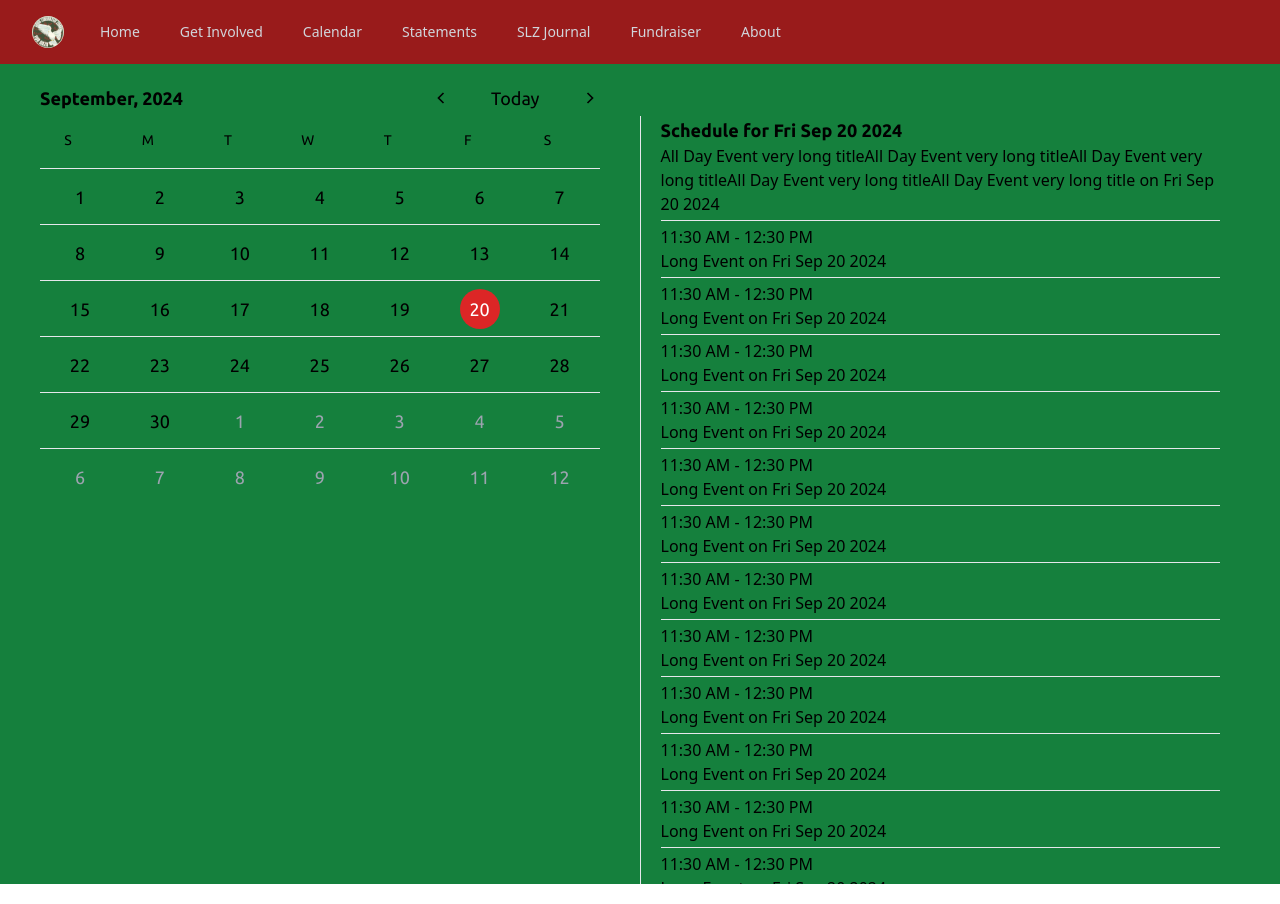
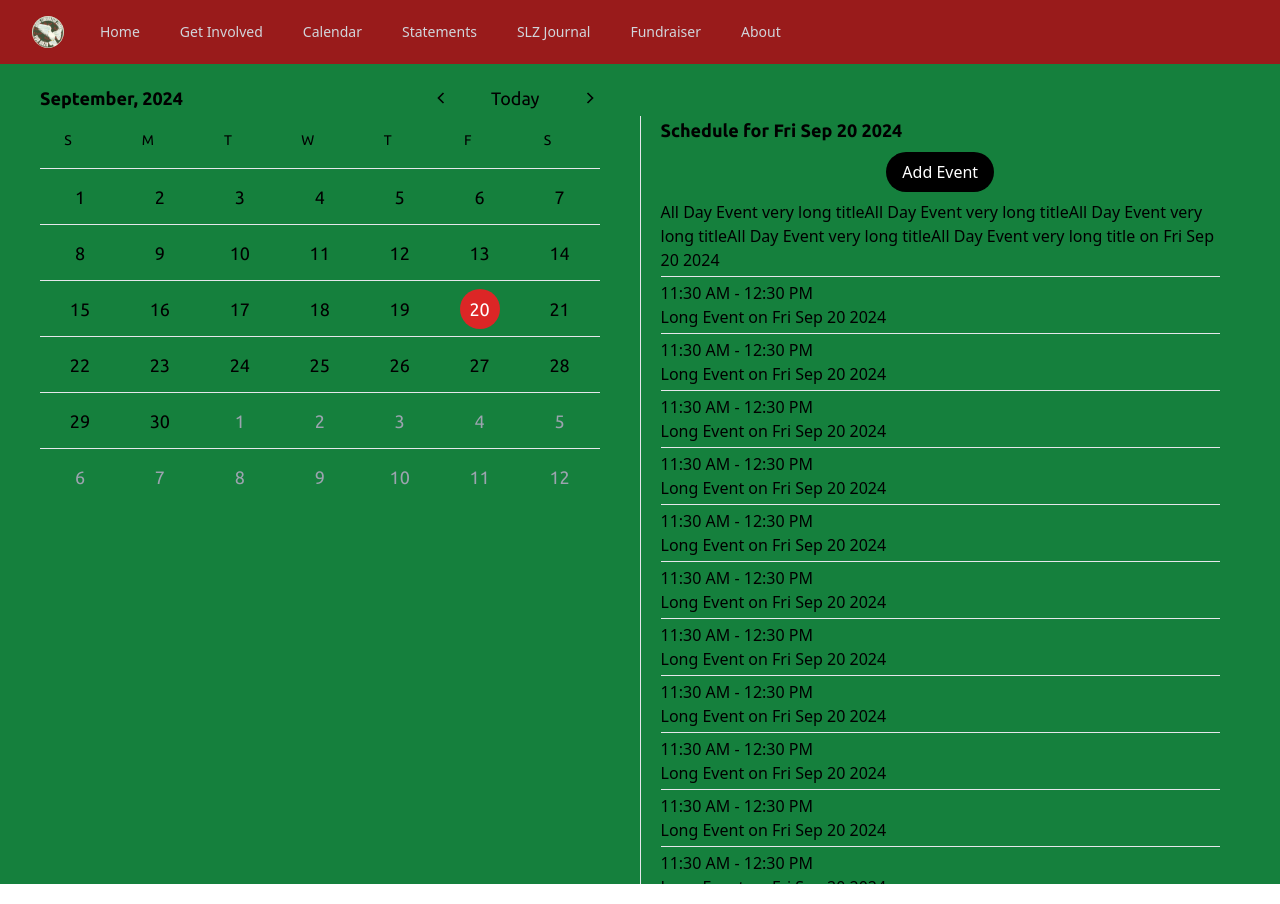
Before and after one commit to adilkhan49/soas-liberated-zone, a React (Vite) app in the folder frontend/: page /calendar in a window 1280 px wide. Built offline with nearby package versions, Linux system fonts and the light colour scheme.

Commit message:
add created event button

```diff
--- a/frontend/src/components/calendar.jsx
+++ b/frontend/src/components/calendar.jsx
@@ -3,6 +3,7 @@ import React, { useState } from "react";
 import { generateDate, months } from "../util/calendar";
 import cn from "../util/cn";
 import { GrFormNext, GrFormPrevious } from "react-icons/gr";
+import LinkButton from "./linkbutton";
 
 function getEvents(event_date) {
     const events = [  {
@@ -264,6 +265,12 @@ export default function Calendar() {
 				<p className=" font-semibold">
 					Schedule for {selectDate.toDate().toDateString()}
 				</p >
+                <LinkButton
+                    linkText={"Add Event"}
+                    linkUrl={"calendar/create"}
+                    target = ""
+                ></LinkButton>
+
                 <div class="">
 			    	{getEvents(selectDate)}
                 </div>
```
